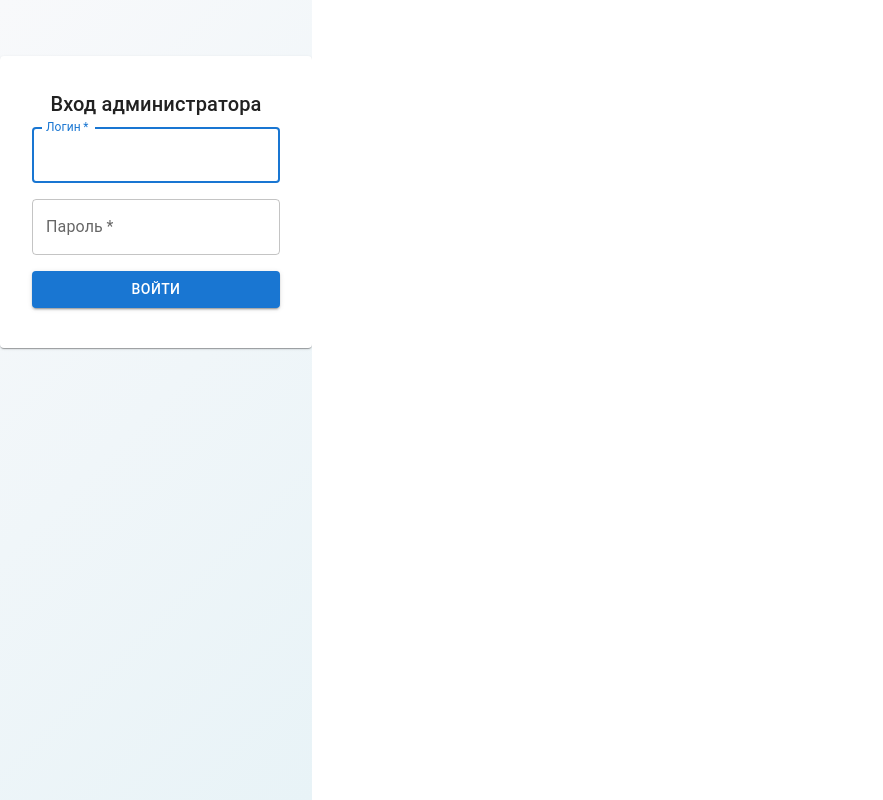
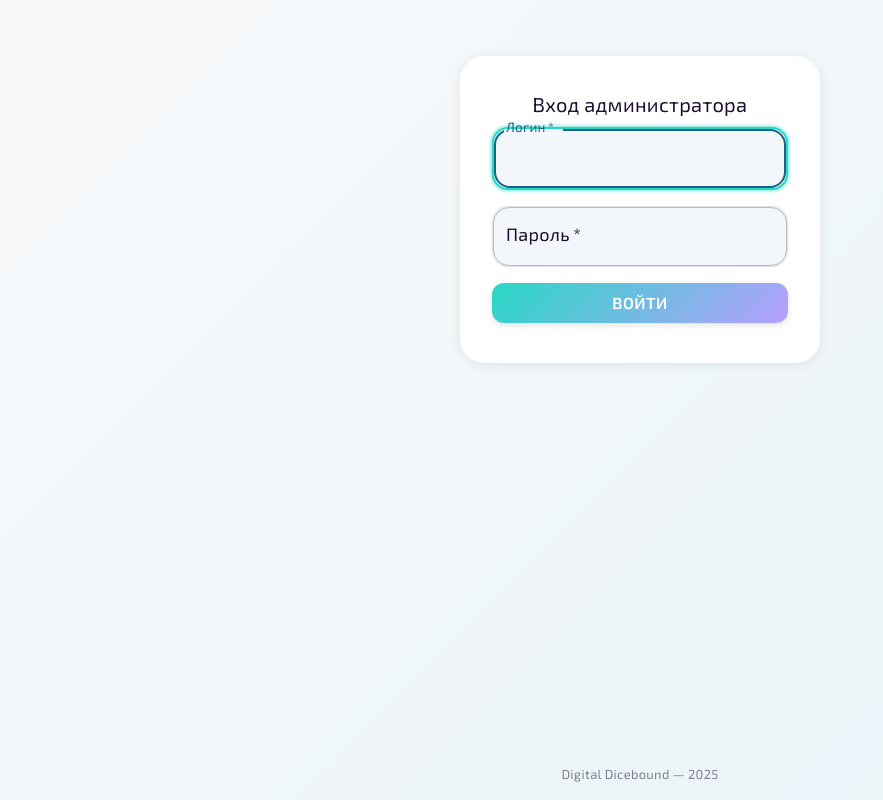
Before and after one commit to Affid-Tech/dicebound-admin-frontend, a React (Vite) app: page /login in a window 1280 px wide. Shown: the whole page, without its empty margins (0-883 px from the left). Built offline with nearby package versions, Linux system fonts and the light colour scheme.

Commit message:
UI refactoring

```diff
--- a/src/App.css
+++ b/src/App.css
@@ -1,5 +1,14 @@
-html, body {
+html, body, #root {
   height: 100%;
+  min-height: 100%;
+  margin: 0;
+  padding: 0;
+}
+
+#root {
+  display: flex;
+  flex-direction: column;
+  min-height: 100vh;
 }
 
 .App{
--- a/src/App.tsx
+++ b/src/App.tsx
@@ -12,6 +12,7 @@ import AdventureDetails from "./pages/AdventureDetails.tsx";
 import AdventureForm from "./pages/AdventureForm.tsx";
 import Dashboard from "./pages/Dashboard.tsx";
 import NavigationBar from "./components/NavigationBar.tsx";
+import {Box} from "@mui/material";
 
 export default function App() {
 
@@ -23,9 +24,11 @@ export default function App() {
 
     return (
         <BrowserRouter>
+            <Box sx={{display: "flex", flexDirection: "column", minHeight: "100vh"}}>
                 {auth && (
                     <NavigationBar handleLogout={handleLogout}/>
                 )}
+                <Box sx={{flex: 1}}>
                     <Routes>
                         <Route path="/login" element={<LoginPage onLogin={handleLogin}/>}/>
                         <Route
@@ -120,6 +123,20 @@ export default function App() {
                             }
                         />
                     </Routes>
+                </Box>
+                <Box
+                    component="footer"
+                    sx={{
+                        py: 2,
+                        opacity: 0.5,
+                        fontSize: 13,
+                        textAlign: "center",
+                        mt: 8,
+                    }}
+                >
+                    Digital Dicebound — {new Date().getFullYear()}
+                </Box>
+            </Box>
         </BrowserRouter>
     );
 }
--- a/src/components/LogoutButton.tsx
+++ b/src/components/LogoutButton.tsx
@@ -1,4 +1,6 @@
 import { useNavigate } from "react-router-dom";
+import { Button } from "@mui/material";
+import LogoutIcon from "@mui/icons-material/Logout";
 import { clearBasicAuth } from "../api/fetchWithAuth";
 
 export default function LogoutButton({ onLogout }: Readonly<{ onLogout?: () => void }>) {
@@ -8,5 +10,28 @@ export default function LogoutButton({ onLogout }: Readonly<{ onLogout?: () => v
         if (onLogout) onLogout();
         navigate("/login");
     };
-    return <button onClick={handleLogout}>Выйти</button>;
+    return (
+        <Button
+            onClick={handleLogout}
+            variant="outlined"
+            color="primary"
+            startIcon={<LogoutIcon />}
+            sx={{
+                borderColor: "accentTurquoise.main",
+                color: "accentTurquoise.main",
+                fontWeight: 600,
+                textTransform: "none",
+                letterSpacing: 0.2,
+                px: 2,
+                py: 1,
+                bgcolor: "transparent",
+                '&:hover': {
+                    backgroundColor: "rgba(40,216,196,0.08)",
+                    borderColor: "accentTurquoise.main",
+                }
+            }}
+        >
+            Выйти
+        </Button>
+    );
 }
--- a/src/components/NavigationBar.tsx
+++ b/src/components/NavigationBar.tsx
@@ -41,8 +41,8 @@ export default function NavigationBar({ handleLogout }: Readonly<NavigationBarPr
                                 fontSize: main ? 22 : "inherit",
                                 color: location.pathname === to ? "#28D8C4" : "#fff",
                                 textTransform: "none",
-                                borderBottom: location.pathname === to ? "2px solid #28D8C4" : "none",
-                                px: main ? 0 : 2,
+                                borderBottom:   "none",
+                                px: 2,
                                 minWidth: main ? "unset" : 40,
                             }}
                         >
--- a/src/index.css
+++ /dev/null
@@ -1,68 +0,0 @@
-:root {
-  font-family: 'Exo 2', system-ui, Avenir, Helvetica, Arial, sans-serif;
-  line-height: 1.5;
-  font-weight: 400;
-
-  color-scheme: light dark;
-  color: rgba(255, 255, 255, 0.87);
-  background-color: #242424;
-
-  font-synthesis: none;
-  text-rendering: optimizeLegibility;
-  -webkit-font-smoothing: antialiased;
-  -moz-osx-font-smoothing: grayscale;
-}
-
-a {
-  font-weight: 500;
-  color: #646cff;
-  text-decoration: inherit;
-}
-a:hover {
-  color: #535bf2;
-}
-
-body {
-  margin: 0;
-  display: flex;
-  place-items: center;
-  min-width: 320px;
-  min-height: 100vh;
-}
-
-h1 {
-  font-size: 3.2em;
-  line-height: 1.1;
-}
-
-button {
-  border-radius: 8px;
-  border: 1px solid transparent;
-  padding: 0.6em 1.2em;
-  font-size: 1em;
-  font-weight: 500;
-  font-family: inherit;
-  background-color: #1a1a1a;
-  cursor: pointer;
-  transition: border-color 0.25s;
-}
-button:hover {
-  border-color: #646cff;
-}
-button:focus,
-button:focus-visible {
-  outline: 4px auto -webkit-focus-ring-color;
-}
-
-@media (prefers-color-scheme: light) {
-  :root {
-    color: #213547;
-    background-color: #ffffff;
-  }
-  a:hover {
-    color: #747bff;
-  }
-  button {
-    background-color: #f9f9f9;
-  }
-}
--- a/src/main.tsx
+++ b/src/main.tsx
@@ -1,12 +1,14 @@
+import React from 'react';
 import ReactDOM from 'react-dom/client';
-import './index.css'
-import App from './App.tsx'
-import {CssBaseline} from "@mui/material";
-import React from 'react';
+import App from './App';
+import { ThemeProvider, CssBaseline } from '@mui/material';
+import theme from './theme/muiTheme';
 
 ReactDOM.createRoot(document.getElementById('root')!).render(
     <React.StrictMode>
-            <CssBaseline />
+        <ThemeProvider theme={theme}>
+            <CssBaseline /> {/* убирает стандартные стили браузера, делает фон dark */}
             <App />
+        </ThemeProvider>
     </React.StrictMode>,
 );
--- /dev/null
+++ b/src/theme/muiTheme.ts
@@ -0,0 +1,155 @@
+import { createTheme } from '@mui/material/styles';
+
+// Light theme palette
+const palette = {
+    primary: {
+        main: '#18628A',      // Deep blue for light theme primary
+        contrastText: '#FFFFFF',
+    },
+    secondary: {
+        main: '#48B8C4',      // Lighter teal for light theme
+        contrastText: '#FFFFFF',
+    },
+    accentTurquoise: {
+        main: '#28D8C4',      // Keep your brand accent
+    },
+    accentLavender: {
+        main: '#B79FFF',
+    },
+    accentOrange: {
+        main: '#FFA857',
+    },
+    background: {
+        default: '#F8F9FB',   // light gray background
+        paper: '#FFFFFF',     // cards, dialogs, etc.
+        light: '#F3EFE7',     // parchment for cards (optional)
+    },
+    text: {
+        primary: '#1B1033',   // dark purple for contrast
+        secondary: '#7C8799', // softer gray for secondary text
+        accent: '#28D8C4',
+        orange: '#FFA857',
+    },
+};
+
+const theme = createTheme({
+    palette: {
+        ...palette,
+        mode: 'light', // important for contrast
+        background: {
+            default: '#F8F9FB',
+            paper: '#FFFFFF',
+        },
+    },
+    typography: {
+        fontFamily: [
+            '"Exo 2"',
+            'Inter',
+            'Arial',
+            'sans-serif',
+        ].join(','),
+        h1: {
+            fontWeight: 700,
+            fontSize: 'clamp(2rem, 6vw, 3rem)', // 32-48px
+            letterSpacing: '0.03em',
+            color: '#1B1033',
+        },
+        h2: {
+            fontWeight: 700,
+            fontSize: 'clamp(1.5rem, 4vw, 2.5rem)',
+            letterSpacing: '0.03em',
+            color: '#1B1033',
+        },
+        h3: {
+            fontWeight: 600,
+            fontSize: '2rem',
+            color: '#1B1033',
+        },
+        h4: {
+            fontWeight: 600,
+            fontSize: '1.5rem',
+            color: '#1B1033',
+        },
+        body1: {
+            fontWeight: 400,
+            fontSize: '1.125rem', // 18px
+            letterSpacing: '0.3px',
+            color: '#1B1033',
+        },
+        body2: {
+            fontWeight: 400,
+            fontSize: '1rem',
+            letterSpacing: '0.3px',
+            color: '#7C8799',
+        },
+        button: {
+            fontWeight: 600,
+            fontSize: '1rem',
+            letterSpacing: '0.03em',
+            color: '#1B1033',
+        },
+    },
+    shape: {
+        borderRadius: 16, // cards
+    },
+    components: {
+        MuiCard: {
+            styleOverrides: {
+                root: {
+                    background: '#FFFFFF',
+                    borderRadius: 24,
+                    boxShadow: '0 2px 12px 0 rgba(12, 8, 21, 0.08)', // softer shadow for light mode
+                },
+            },
+        },
+        MuiButton: {
+            styleOverrides: {
+                root: {
+                    borderRadius: 12,
+                    fontWeight: 600,
+                },
+                containedPrimary: {
+                    background: 'linear-gradient(135deg, #28D8C4 0%, #B79FFF 100%)',
+                    boxShadow: '0 2px 6px 0 rgba(12, 8, 21, 0.12)',
+                    '&:hover': {
+                        filter: 'brightness(0.98)',
+                        boxShadow: '0 4px 16px 0 rgba(12, 8, 21, 0.16)',
+                    },
+                },
+                outlined: {
+                    borderColor: '#28D8C4',
+                    color: '#28D8C4',
+                    '&:hover': {
+                        backgroundColor: 'rgba(40,216,196,0.07)',
+                    },
+                },
+            },
+        },
+        MuiPaper: {
+            styleOverrides: {
+                root: {
+                    backgroundImage: 'none',
+                },
+            },
+        },
+        MuiInputBase: {
+            styleOverrides: {
+                root: {
+                    borderRadius: 12,
+                    background: '#F3F6FA', // subtle light background
+                    border: '1px solid rgba(27,16,51,0.09)',
+                    color: '#1B1033',
+                    '&.Mui-focused': {
+                        border: '2px solid #28D8C4',
+                        boxShadow: '0 0 4px 0 #28D8C4',
+                    },
+                },
+                input: {
+                    fontFamily: '"Exo 2", Inter, Arial, sans-serif',
+                },
+            },
+        },
+    },
+});
+
+export default theme;
```
Also changed, not shown: src/pages/AdventureDetails.tsx (+34 -24 lines), src/pages/Dashboard.tsx (+41 -32 lines). Lines whose indentation alone changed are shown as unchanged.
